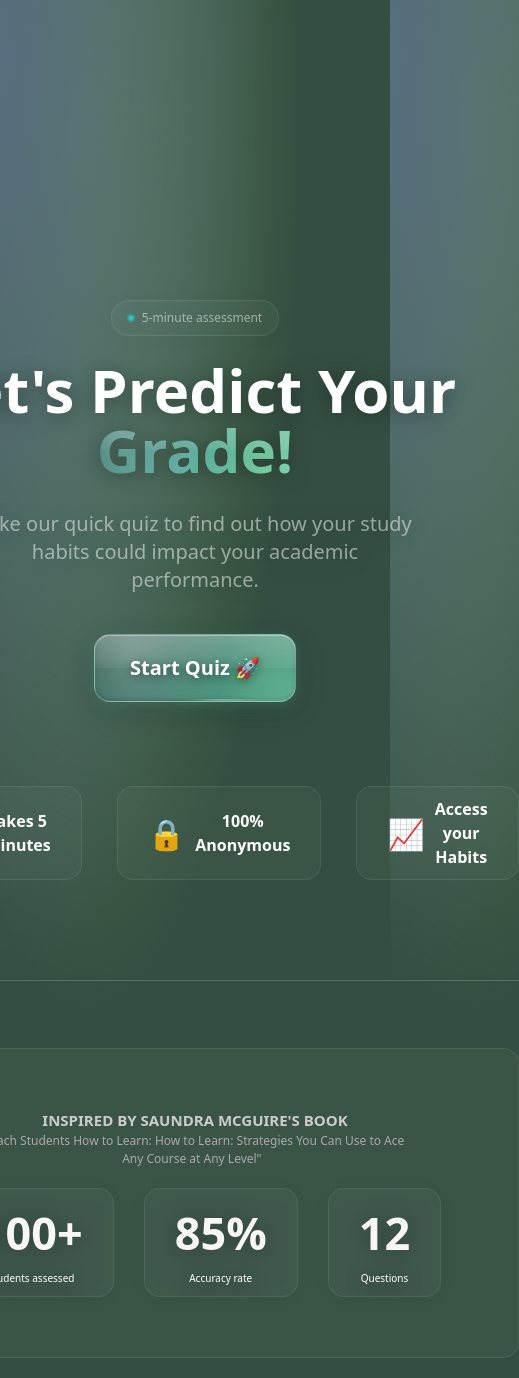
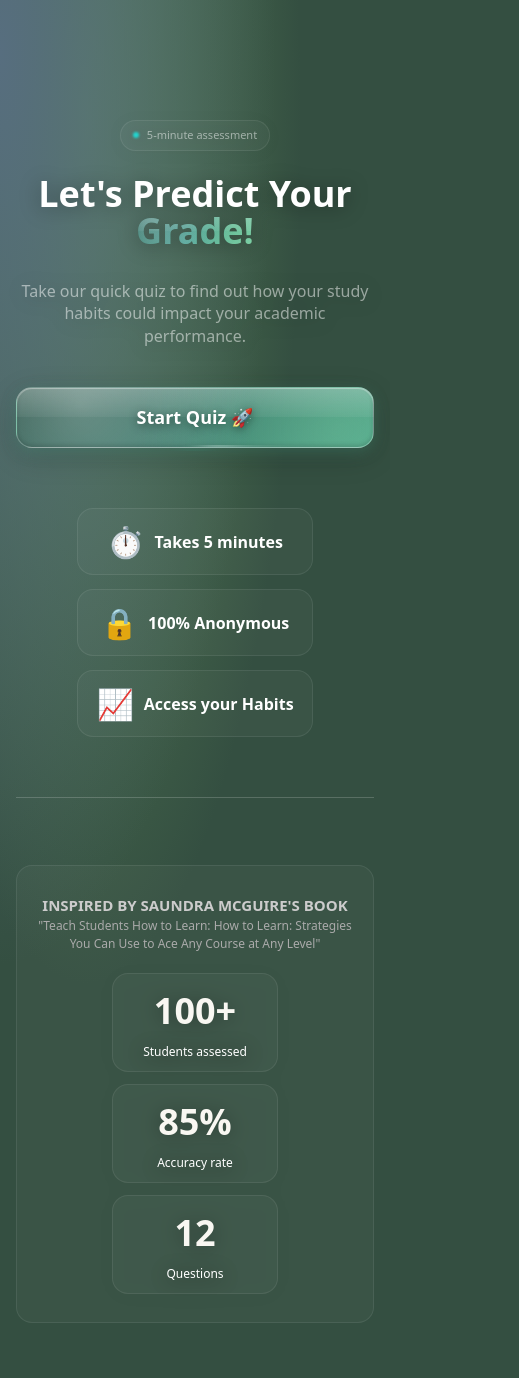
Before and after one commit to Hosanna13/Grade-Predictor-React, a Next.js app in the folder grade-predictor/: page / in a window 390 px wide. Shown: the whole page, 519 px wide, since content can reach past the window. After the commit the page ends 1343 px from the top, so only its background shows below. Built offline with nearby package versions, Linux system fonts and the light colour scheme.

Commit message:
mobile responsiveness

```diff
--- a/grade-predictor/src/app/quiz.css
+++ b/grade-predictor/src/app/quiz.css
@@ -1,5 +1,15 @@
 @import url('./globals.css');
 /* Home Page Styles */
+.home-container{
+    width: 100%;
+    max-width: 580px;
+    display: flex;
+    flex-direction: column;
+    align-items: center;
+    justify-content: center;
+    min-height: 100vh;
+    padding: 0 20px;
+}
 .hero {
     text-align: center;
     margin-top: 300px;
@@ -336,3 +346,97 @@
     filter: drop-shadow(0 2px 10px rgba(0,0,0,.35));
 
 }
+
+
+/* ------------------------------
+   Mobile Fix
+------------------------------ */
+@media (max-width: 640px) {
+  .home-container{
+    max-width: 100%;
+    padding: 0 16px;
+  }
+
+  .hero{
+    margin-top: 140px;
+  }
+
+  .welcome-header{
+    font-size: 42px;
+    white-space: normal;
+    line-height: 1.05;
+    min-width: 0;
+  }
+
+  .welcome-subheader{
+    max-width: 100%;
+    font-size: 16px;
+  }
+
+  .start-btn{
+    width: 100%;
+    max-width: 420px;
+    font-size: 18px;
+    padding: 16px 22px;
+  }
+
+  .benefits-section{
+    flex-direction: column;
+    gap: 14px;
+    margin-top: 36px;
+    margin-bottom: 60px;
+  }
+
+  .benefits-section li{
+    margin: 0;
+  }
+
+  .featurecard{
+    width: 100%;
+    max-width: 420px;
+    justify-content: center;
+    margin-left: 0;
+    padding: 10px 18px;
+  }
+
+  .stats-section{
+    width: 100%;
+    padding: 28px 16px;
+  }
+
+  .stats-substatement{
+    max-width: 100%;
+    margin-left: 0;
+  }
+
+  .stat-contaier{
+    flex-direction: column;
+    gap: 12px;
+  }
+
+  .stat{
+    width: 100%;
+    max-width: 420px;
+    margin: 0;
+    font-size: 36px;
+  }
+
+  .stat-desc{
+    font-size: 12px;
+  }
+}
+
+@media (max-width: 420px) {
+  .hero{
+    margin-top: 120px;
+  }
+
+  .welcome-header{
+    font-size: 36px;
+  }
+
+  .bage{
+    font-size: 11px;
+    padding: 6px 12px;
+  }
+}
```
Also changed, not shown: grade-predictor/src/app/quiz/page.css (+79 -0 lines).
